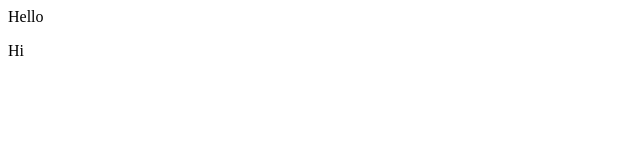
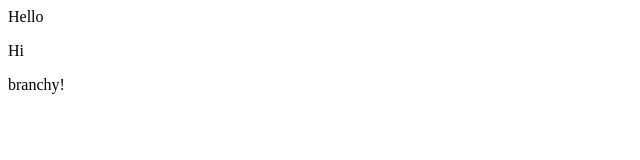
Before and after one commit to surheeho/git-test, a plain HTML site: page index.html in a window 1280 px wide. Shown: the full height of the page, 0-640 px from the left. Drawn offline with Linux system fonts and the light colour scheme.

Commit message:
added branchy

```diff
--- a/index.html
+++ b/index.html
@@ -2,5 +2,6 @@
     <body>
         <p>Hello</p>
         <p>Hi</p>
+        <p>branchy!</p>
     </body>
 </html>
```
